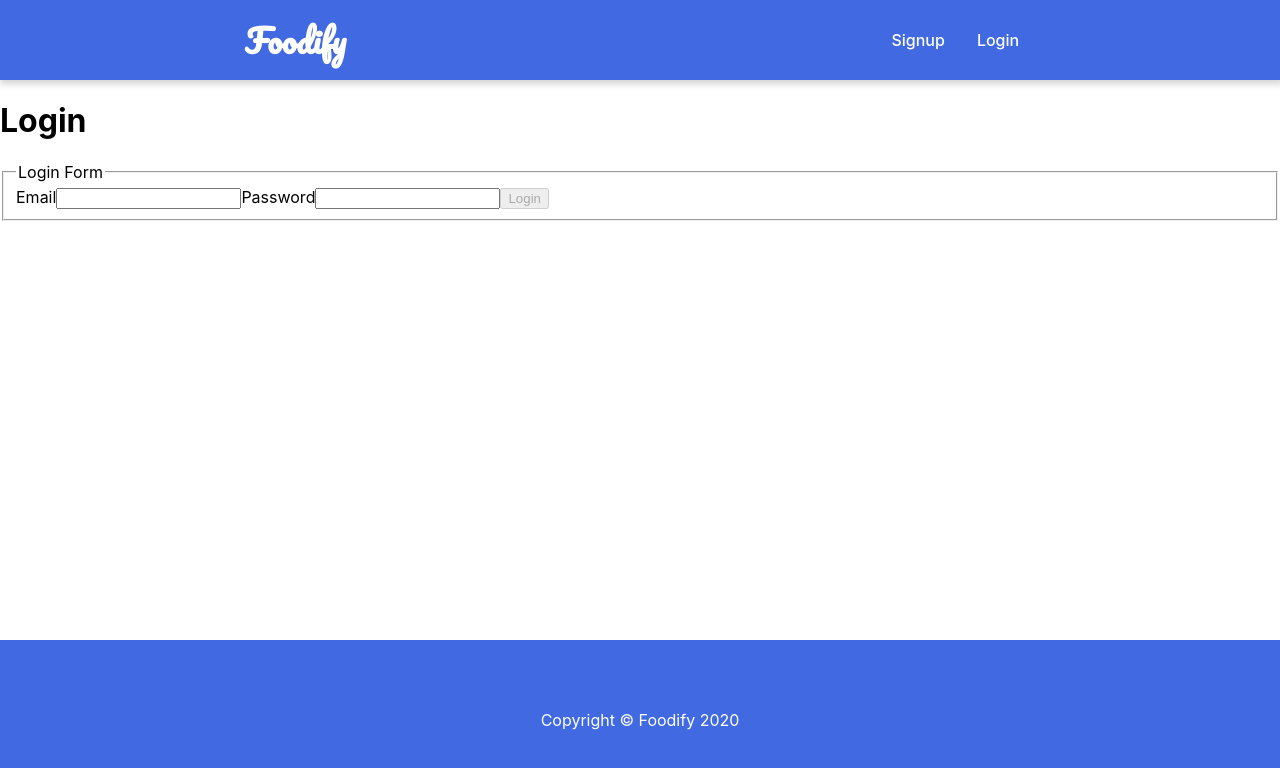
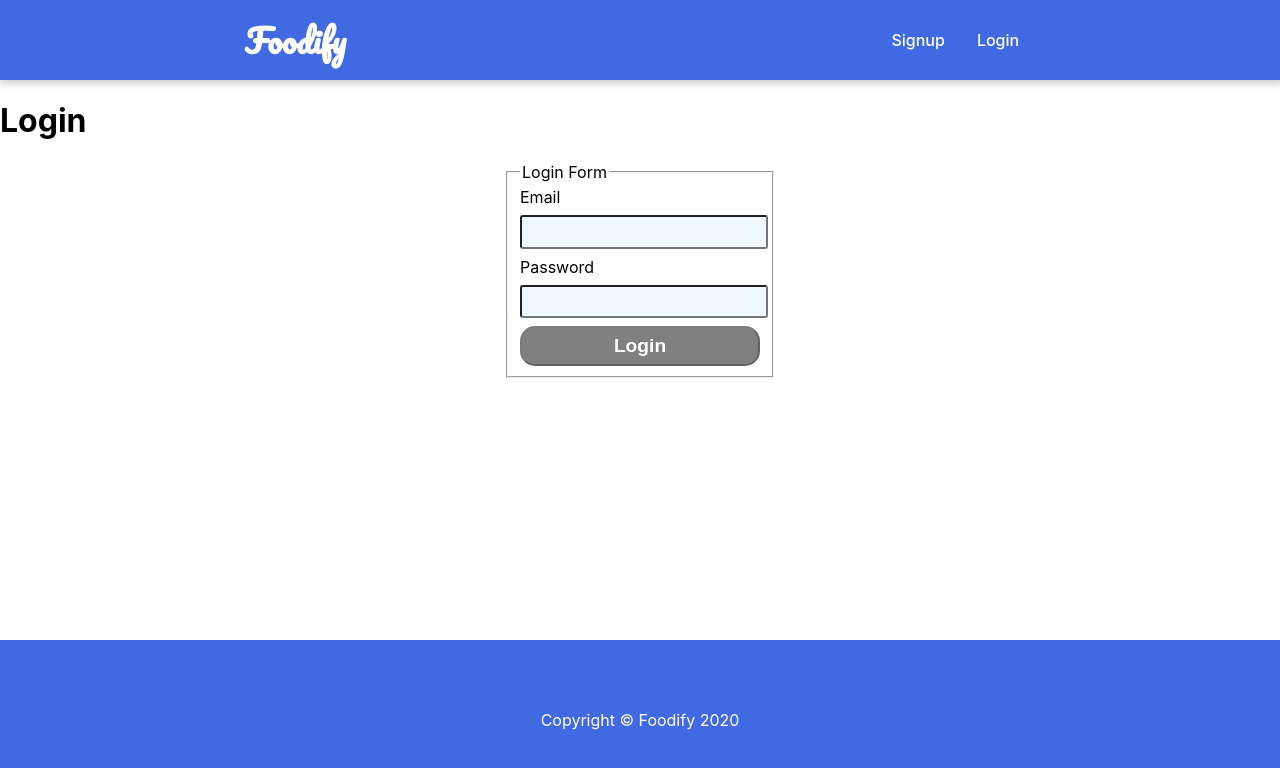
Before and after one commit to vrobl001/Foodify, a React (Create React App) app: page /login in a window 1280 px wide. Shown: the top 768 px of the page. Built offline with nearby package versions, Linux system fonts and the light colour scheme.

Commit message:
adjust naming and added button styles

```diff
--- a/src/components/LoginForm/LoginForm.module.css
+++ b/src/components/LoginForm/LoginForm.module.css
@@ -1,11 +1,11 @@
-.form fieldset {
+.section fieldset {
     display: flex;
     flex-direction: column;
     width: 15rem;
     margin: 0 auto;
 }
 
-.form input {
+.section input {
     width: 100%;
     margin: 0.5rem 0 0.5rem 0;
     border-radius: 3px;
@@ -13,7 +13,7 @@
     background-color: aliceblue;
 }
 
-.form button {
+.section button {
     width: 100%;
     height: 2.5rem;
     border-radius: 15px;
@@ -24,3 +24,13 @@
     font-size: 1.2rem;
     margin: 0 auto;
 }
+
+.section button:disabled {
+    background-color: gray;
+}
+
+.section p {
+    color: red;
+    font-weight: 700;
+    text-align: center;
+}
```
